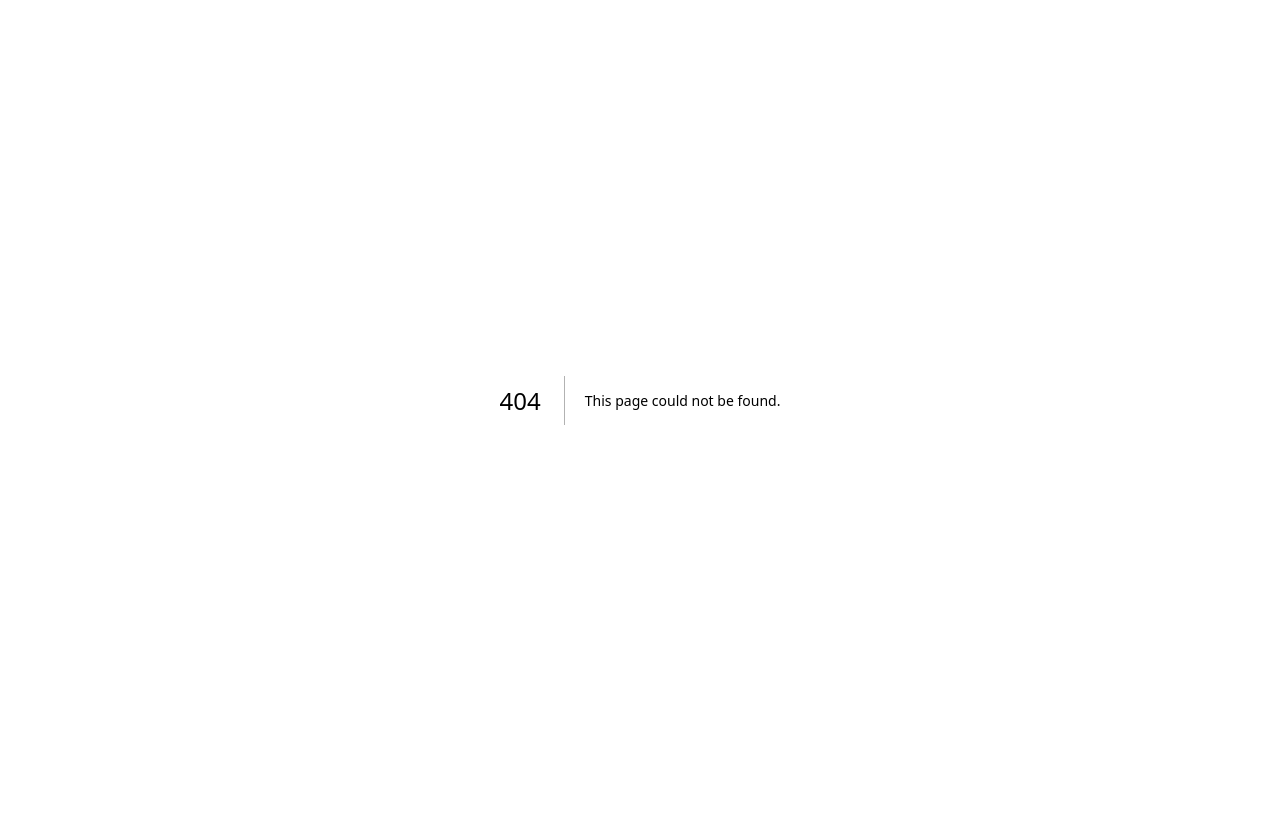
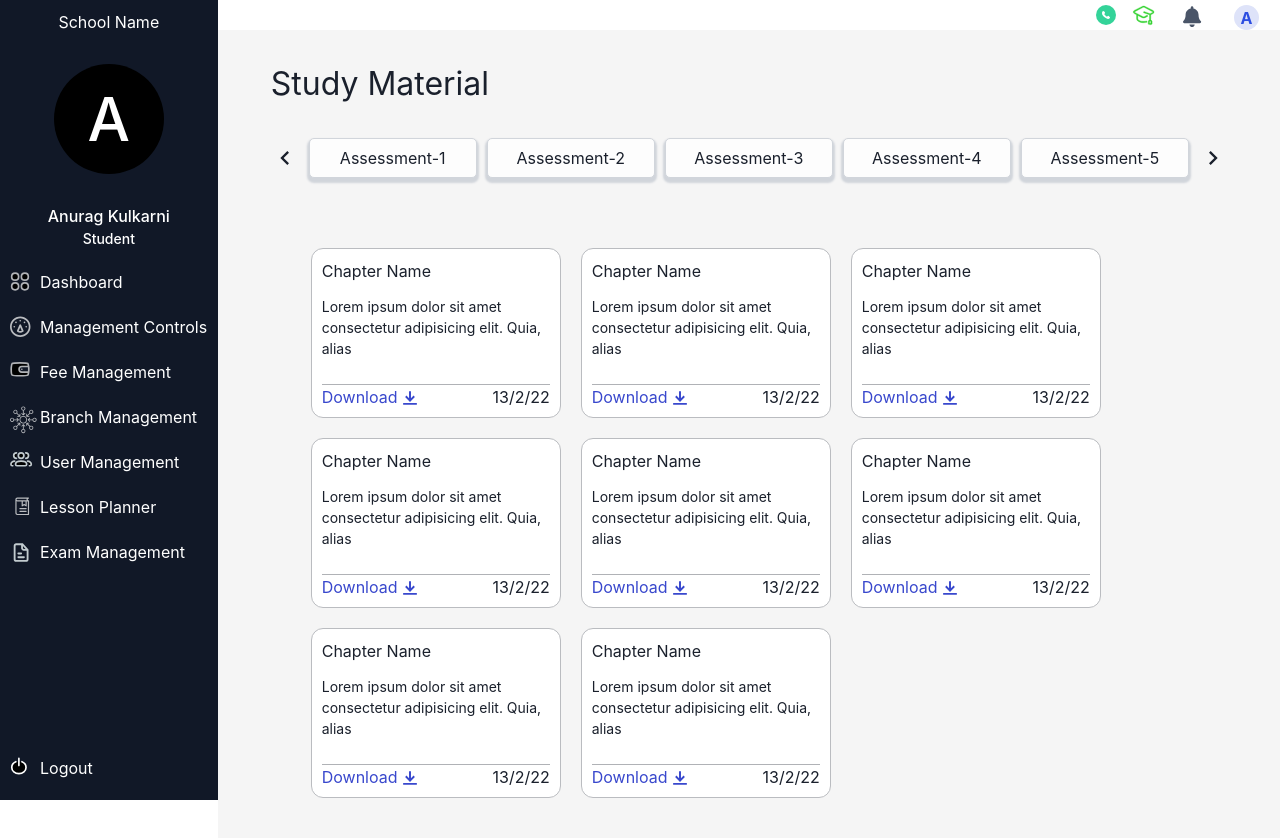
Before and after one commit to DezyNation/instituteiq, a Next.js app: page /studymaterial in a window 1280 px wide. Before the commit this address had no page. Shown: the top 838 px of the page. Before the commit the page ends 800 px from the top, so only its background shows below. Built offline with nearby package versions, Linux system fonts and the light colour scheme.

Commit message:
Created a main page component, container for pages

```diff
--- a/src/Components/Misc/TimeTableItem.jsx
+++ b/src/Components/ExamTimetable/TimeTableItem.jsx
@@ -19,7 +19,7 @@ import React from "react";
 
 const TimeTableItem = ({ number, title, date, status }) => {
   return (
-    <Accordion defaultIndex={[0]} allowToggle>
+    <Accordion defaultIndex={[]} allowToggle>
       <AccordionItem>
         <AccordionButton>
           <Flex ml="40px" mt="40px" alignItems="center" gap="20px" w="100%">
--- /dev/null
+++ b/src/Components/Layout Components/MainPage/MainPage.jsx
@@ -0,0 +1,32 @@
+import { Box, Flex, Heading } from "@chakra-ui/react";
+import React, { Children } from "react";
+import Header from "../Header/Header";
+
+const MainPage = (props) => {
+  return (
+    <Flex
+      w="83%"
+      flexDirection="column"
+      alignItems="flex-end"
+      bg="#f5f5f5"
+      h="max-content"
+      pb="50px"
+      ml="17%"
+    >
+      <Header />
+      <Box w="90%" alignSelf="center" bg="#f5f5f5">
+        <Heading
+          as={"h1"}
+          fontWeight="400"
+          fontSize={"xx-large"}
+          my="30px"
+        >
+          {props.heading}
+        </Heading>
+        {props.children}
+      </Box>
+    </Flex>
+  );
+};
+
+export default MainPage;
--- a/src/Components/Layout Components/Sidebar/Sidebar.jsx
+++ b/src/Components/Layout Components/Sidebar/Sidebar.jsx
@@ -110,7 +110,7 @@ const Sidebar = () => {
           </Flex>
         </Link>
 
-        <Accordion defaultIndex={[0]} pt="5px" allowMultiple color="white">
+        <Accordion defaultIndex={[]} pt="5px" allowMultiple color="white">
           <AccordionItem>
             <h2>
               <AccordionButton>
--- a/src/Components/Misc/Assessment.jsx
+++ b/src/Components/Misc/Assessment.jsx
@@ -30,7 +30,7 @@ const Assessment = ({
       py="7px"
       position="relative"
       _before={{
-        content: '""',
+        content: '" "',
         position: "absolute",
         w: "10px",
         h: "100%",
--- a/src/Components/Misc/Carousel.jsx
+++ b/src/Components/Misc/Carousel.jsx
@@ -1,10 +1,15 @@
 import { ChevronLeftIcon, ChevronRightIcon } from "@chakra-ui/icons";
 import { Button, Flex, Text } from "@chakra-ui/react";
-import React from "react";
+import React, { useRef } from "react";
 
 const Carousel = () => {
+  // const buttonsParent = useRef()
+  // const moveCarousel = (e) =>{
+  //   buttonsParent.current.style.width = ""
+  // }
+
   return (
-    <Flex gap="10px" w="90%" ml="40px" mt="20px" alignItems="center">
+    <Flex gap="10px" w="100%" mt="20px" alignItems="center">
       <ChevronLeftIcon boxSize={7} cursor="pointer"/>
       <Button
         width="20%"
--- /dev/null
+++ b/src/Components/Study Material/StudyMaterial.jsx
@@ -0,0 +1,85 @@
+import { Box, Grid, Heading } from "@chakra-ui/react";
+import React from "react";
+import MainPage from "../Layout Components/MainPage/MainPage";
+import Carousel from "../Misc/Carousel";
+import StudyMaterialItem from "./StudyMaterialItem";
+
+const StudyMaterial = () => {
+  const studyMaterial = [
+    {
+      chapter: "Chapter Name",
+      description:
+        "Lorem ipsum dolor sit amet consectetur adipisicing elit. Quia, alias",
+      date: "13/2/22",
+    },
+    {
+      chapter: "Chapter Name",
+      description:
+        "Lorem ipsum dolor sit amet consectetur adipisicing elit. Quia, alias",
+      date: "13/2/22",
+    },
+    {
+      chapter: "Chapter Name",
+      description:
+        "Lorem ipsum dolor sit amet consectetur adipisicing elit. Quia, alias",
+      date: "13/2/22",
+    },
+    {
+      chapter: "Chapter Name",
+      description:
+        "Lorem ipsum dolor sit amet consectetur adipisicing elit. Quia, alias",
+      date: "13/2/22",
+    },
+    {
+      chapter: "Chapter Name",
+      description:
+        "Lorem ipsum dolor sit amet consectetur adipisicing elit. Quia, alias",
+      date: "13/2/22",
+    },
+    {
+      chapter: "Chapter Name",
+      description:
+        "Lorem ipsum dolor sit amet consectetur adipisicing elit. Quia, alias",
+      date: "13/2/22",
+    },
+    {
+      chapter: "Chapter Name",
+      description:
+        "Lorem ipsum dolor sit amet consectetur adipisicing elit. Quia, alias",
+      date: "13/2/22",
+    },
+    {
+      chapter: "Chapter Name",
+      description:
+        "Lorem ipsum dolor sit amet consectetur adipisicing elit. Quia, alias",
+      date: "13/2/22",
+    },
+  ];
+
+  return (
+    <MainPage heading="Study Material">
+      <Carousel />
+        <Grid
+          gridTemplateRows="repeat(2, max-content)"
+          h="100vh"
+          gridTemplateColumns="repeat(auto-fit, minmax(250px,250px))"
+          w="100%"
+          mt="70px"
+          ml="40px"
+          gap="20px"
+        >
+          {studyMaterial.map((element) => {
+            return (
+              <StudyMaterialItem
+                chapter={element.chapter}
+                description={element.description}
+                date={element.date}
+              />
+            );
+          })}
+        </Grid>
+    </MainPage>
+  );
+};
+
+export default StudyMaterial;
--- /dev/null
+++ b/src/Components/Study Material/StudyMaterialItem.jsx
@@ -0,0 +1,47 @@
+import { DownloadIcon } from "@chakra-ui/icons";
+import {
+  Box,
+  Card,
+  CardBody,
+  CardHeader,
+  Divider,
+  Flex,
+  Heading,
+  Text,
+} from "@chakra-ui/react";
+import Link from "next/link";
+import React from "react";
+
+const StudyMaterialItem = ({chapter,description,date}) => {
+  return (
+    <Card
+      w="250px"
+      h="170px"
+      p="10px"
+      border="1px solid #BABCC0"
+      borderRadius="12px"
+      bg="#fff"
+    >
+      <CardHeader>
+        <Heading size="md">{chapter}</Heading>
+      </CardHeader>
+      <Divider bg="#B0B2B6" h="0.5px" mt="5px" />
+      <CardBody>
+        <Box>
+          <Text pt="2" fontSize="sm">
+            {description}
+          </Text>
+        </Box>
+        <Divider bg="#B0B2B6" h="0.5px" mt="25px" />
+        <Flex justifyContent="space-between">
+          <Link href="" style={{ display: "inline", color: "#3948CD" }}>
+            Download <DownloadIcon color="#3948CD" />
+          </Link>
+          <Text>{date}</Text>
+        </Flex>
+      </CardBody>
+    </Card>
+  );
+};
+
+export default StudyMaterialItem;
--- /dev/null
+++ b/src/pages/studymaterial.js
@@ -0,0 +1,18 @@
+// import Head from "next/head";
+// import Image from "next/image";
+import { Inter } from "@next/font/google";
+// import styles from "@/styles/Home.module.css";
+import { Flex } from "@chakra-ui/react";
+import StudentDashboardSidebar from "@/Components/Layout Components/Sidebar/StudentDashboardSidebar";
+import StudyMaterial from "@/Components/Study Material/StudyMaterial";
+
+export default function studymaterial() {
+  return (
+    <>
+      <Flex>
+        <StudentDashboardSidebar/>
+        <StudyMaterial />
+      </Flex>
+    </>
+  );
+}
```
Also changed, not shown: src/Components/ExamTimetable/ExamTimetable.jsx (+4 -15 lines), src/Components/Index/Index.jsx (+11 -25 lines).
